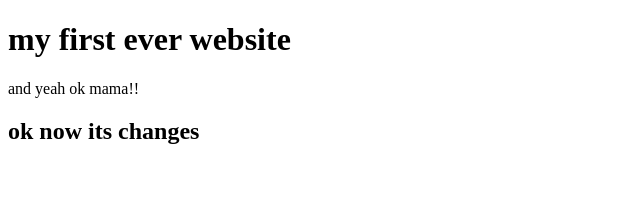
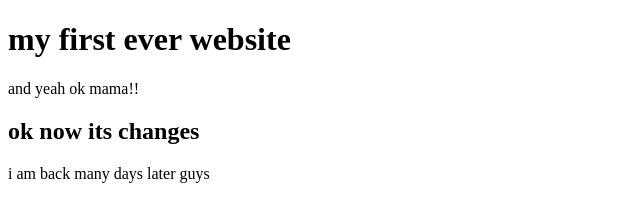
Before and after one commit to DiuMasum/my-first-website, a plain HTML site: page index.html in a window 1280 px wide. Shown: the whole page, without its empty margins (0-640 px from the left). Drawn offline with Linux system fonts and the light colour scheme.

Commit message:
i am done

```diff
--- a/index.html
+++ b/index.html
@@ -10,6 +10,7 @@
     <h1>my first ever website</h1>
     <p>and yeah ok mama!!</p>
     <h2>ok now its changes</h2>
+    <p>i am back many days later guys</p>
 
 </body>
 </html>
```
